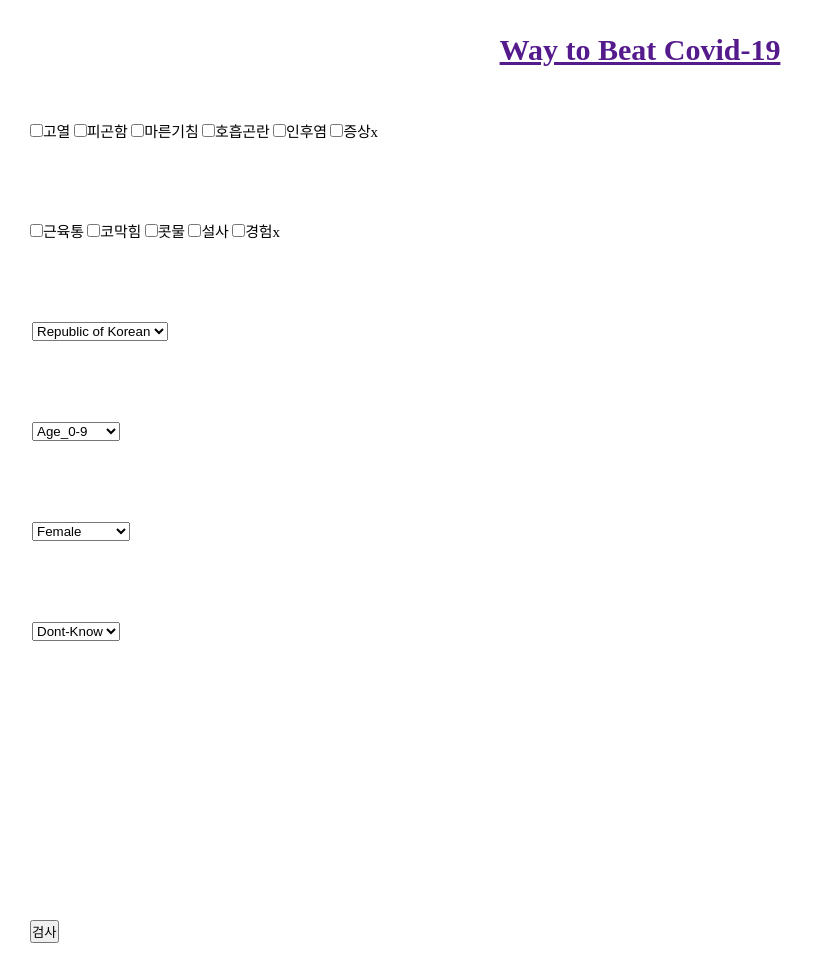
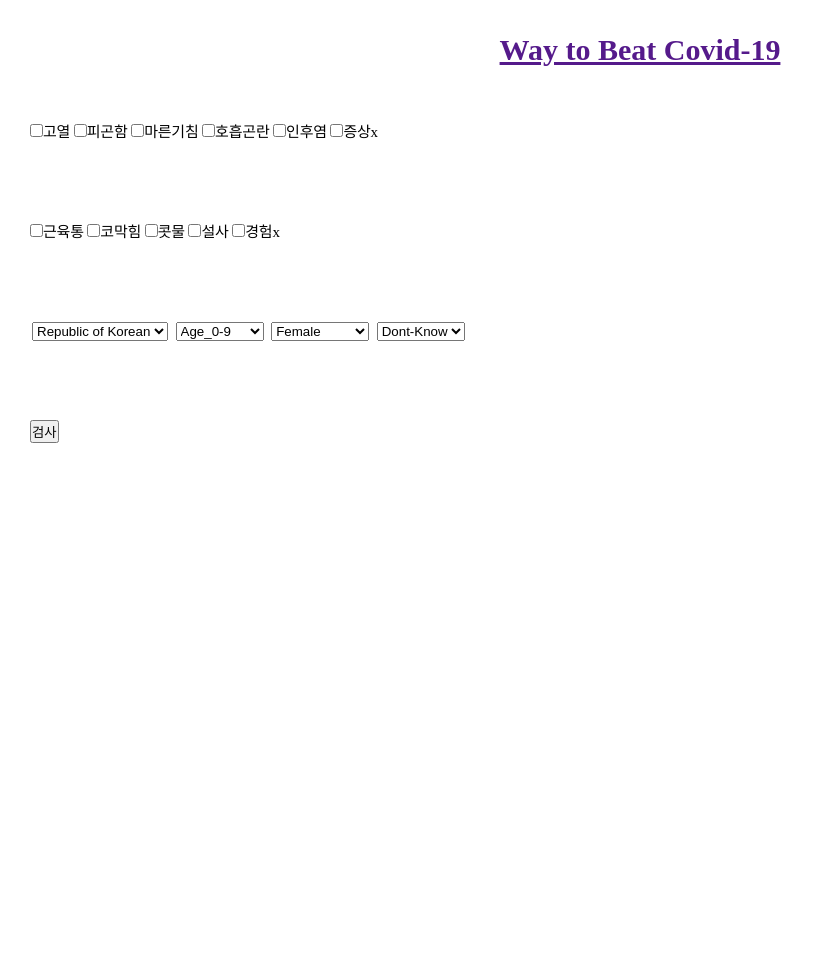
Before and after one commit to mang0206/test_mirror, a Flask app: page /checker in a window 1280 px wide. Shown: the top 960 px of the page, without its empty margins (0-814 px from the left). After the commit the page ends 443 px from the top, so only its background shows below. Run offline with Flask 2, Linux system fonts and the light colour scheme.

Commit message:
[Update] checker.html

```diff
--- a/app/templates/checker.html
+++ b/app/templates/checker.html
@@ -37,8 +37,7 @@
             </td>
           </tr>
         </table>
-      </div>
-      <div class='section'>
+
         <table style='display:inline;'>
           <tr>
             <td>
@@ -53,8 +52,7 @@
             </td>
           </tr>
         </table>
-      </div>
-      <div class='section'>
+
         <table style='display:inline;'>
           <tr>
             <td>
@@ -66,8 +64,7 @@
             </td>
           </tr>
         </table>
-      </div>
-      <div class='section'>
+
         <table style='display:inline;'>
           <tr>
             <td>
@@ -79,7 +76,6 @@
             </td>
           </tr>
         </table>
-      </div>
     </div>
 
     <div>
```
